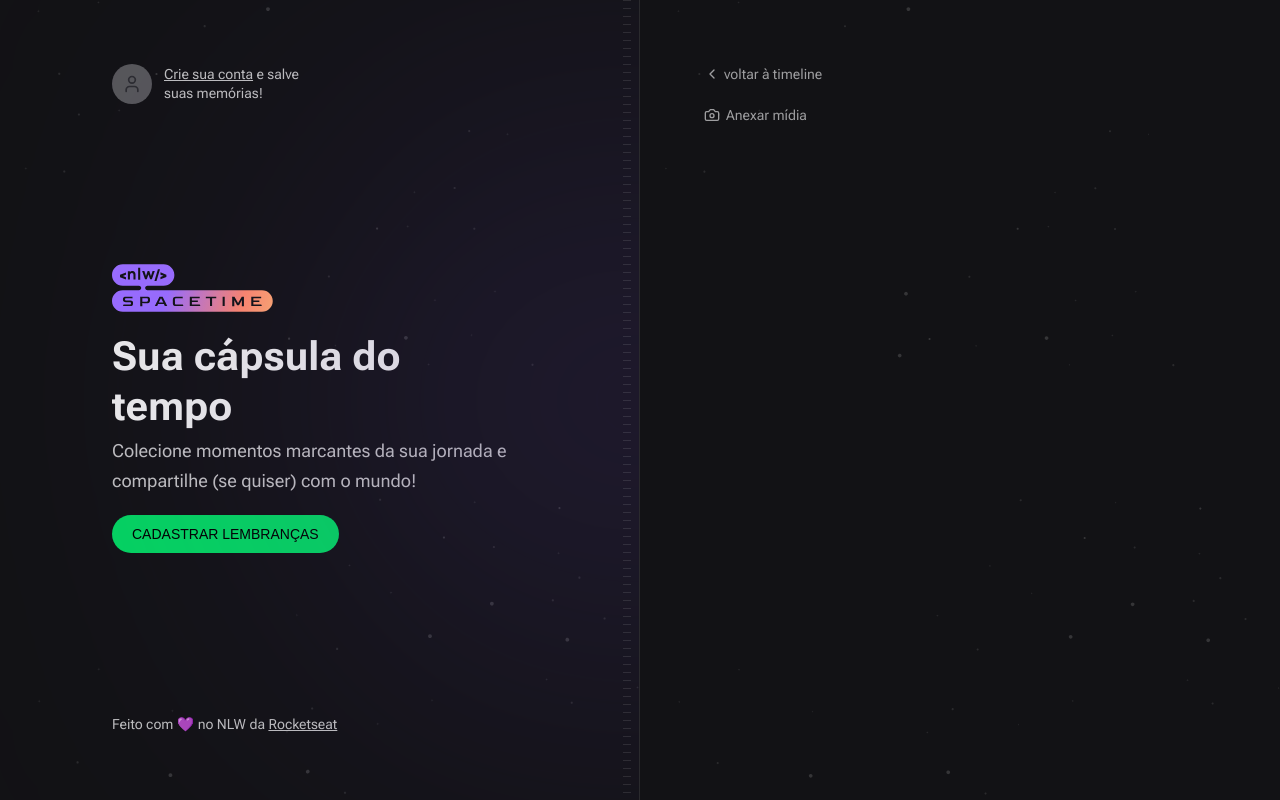
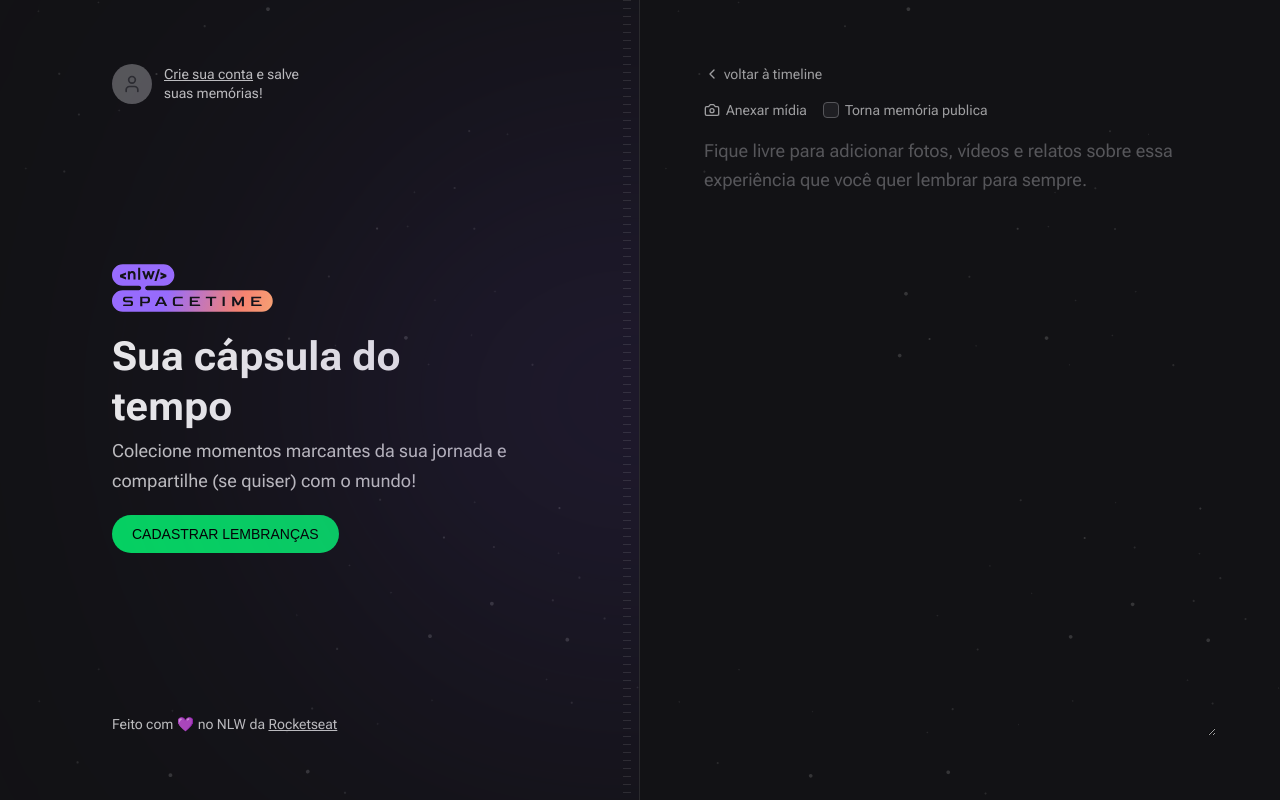
Before and after one commit to ronald-assis/timeline_front, a Next.js app: page /memories/new in a window 1280 px wide. Built offline with nearby package versions, Linux system fonts and the light colour scheme; no server answers; a web font is replaced by a local one.

Commit message:
feat: page new memory

```diff
--- a/package.json
+++ b/package.json
@@ -27,6 +27,7 @@
   },
   "devDependencies": {
     "@rocketseat/eslint-config": "^2.1.0",
+    "@tailwindcss/forms": "^0.5.6",
     "prettier-plugin-tailwindcss": "^0.5.3"
   }
 }
--- a/src/app/memories/new/page.tsx
+++ b/src/app/memories/new/page.tsx
@@ -21,8 +21,30 @@ export default function NewMemory() {
             <Camera className="h-4 w-4" />
             Anexar mídia
           </label>
-          <input type="file" id="midia" className="invisible" />
+
+          <label
+            htmlFor="isPublic"
+            className="flex items-center gap-1.5 text-sm text-gray-200 hover:text-gray-100"
+          >
+            <input
+              type="checkbox"
+              name="isPublic"
+              id="isPublic"
+              value="true"
+              className="h-4 w-4 rounded border-gray-400 bg-gray-700 text-purple-500"
+            />
+            Torna memória publica
+          </label>
         </div>
+
+        <input type="file" id="midia" className="invisible h-0 w-0" />
+
+        <textarea
+          name="content"
+          spellCheck={false}
+          className="resize-nome w-full flex-1 rounded border-0 bg-transparent p-0 text-lg leading-relaxed text-gray-100 placeholder:text-gray-400 focus:ring-0"
+          placeholder="Fique livre para adicionar fotos, vídeos e relatos sobre essa experiência que você quer lembrar para sempre."
+        />
       </form>
     </div>
   )
--- a/tailwind.config.ts
+++ b/tailwind.config.ts
@@ -70,6 +70,6 @@ const config: Config = {
       },
     },
   },
-  plugins: [],
+  plugins: [require('@tailwindcss/forms')],
 }
 export default config
```
Also changed, not shown: 1 other file (tests, documents, lock files or other folders).
